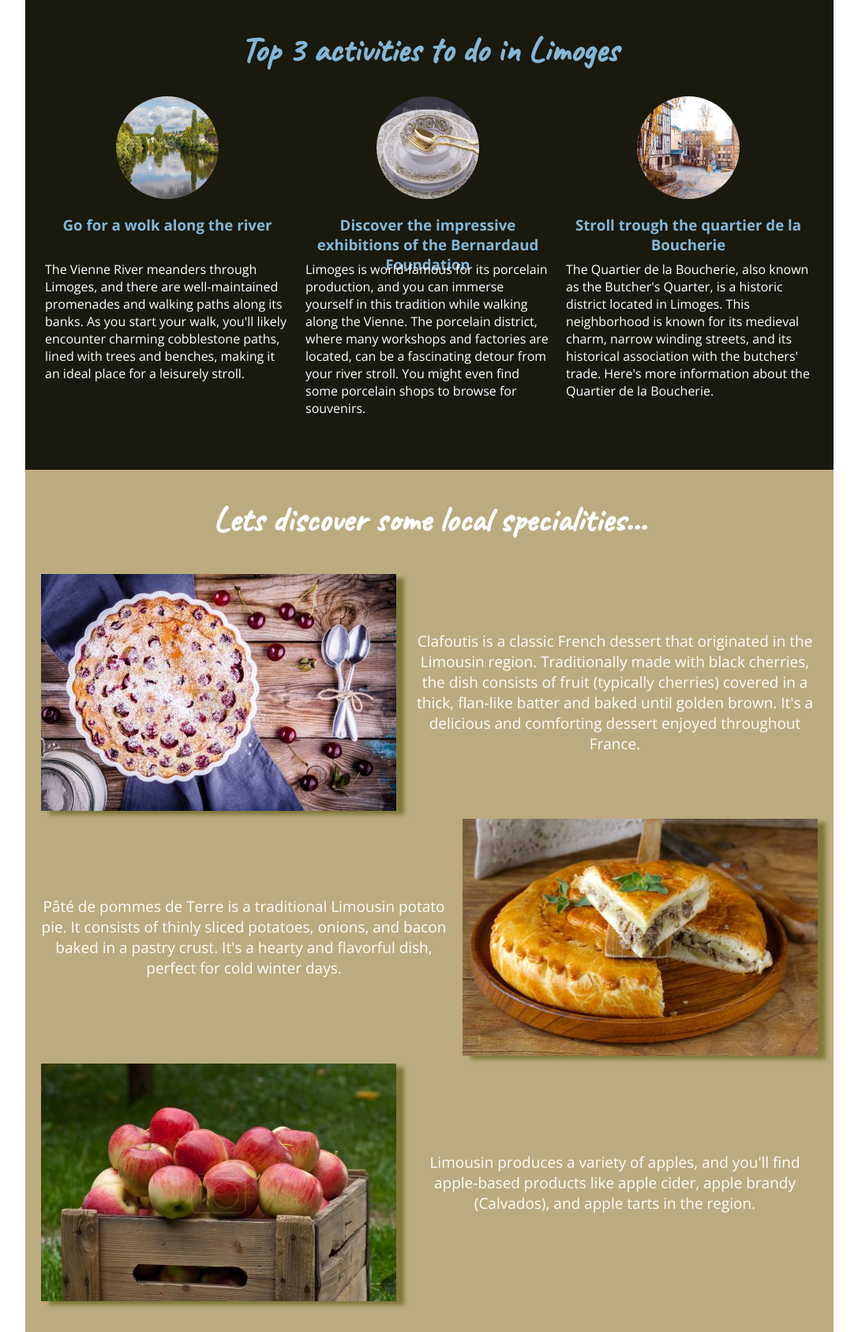
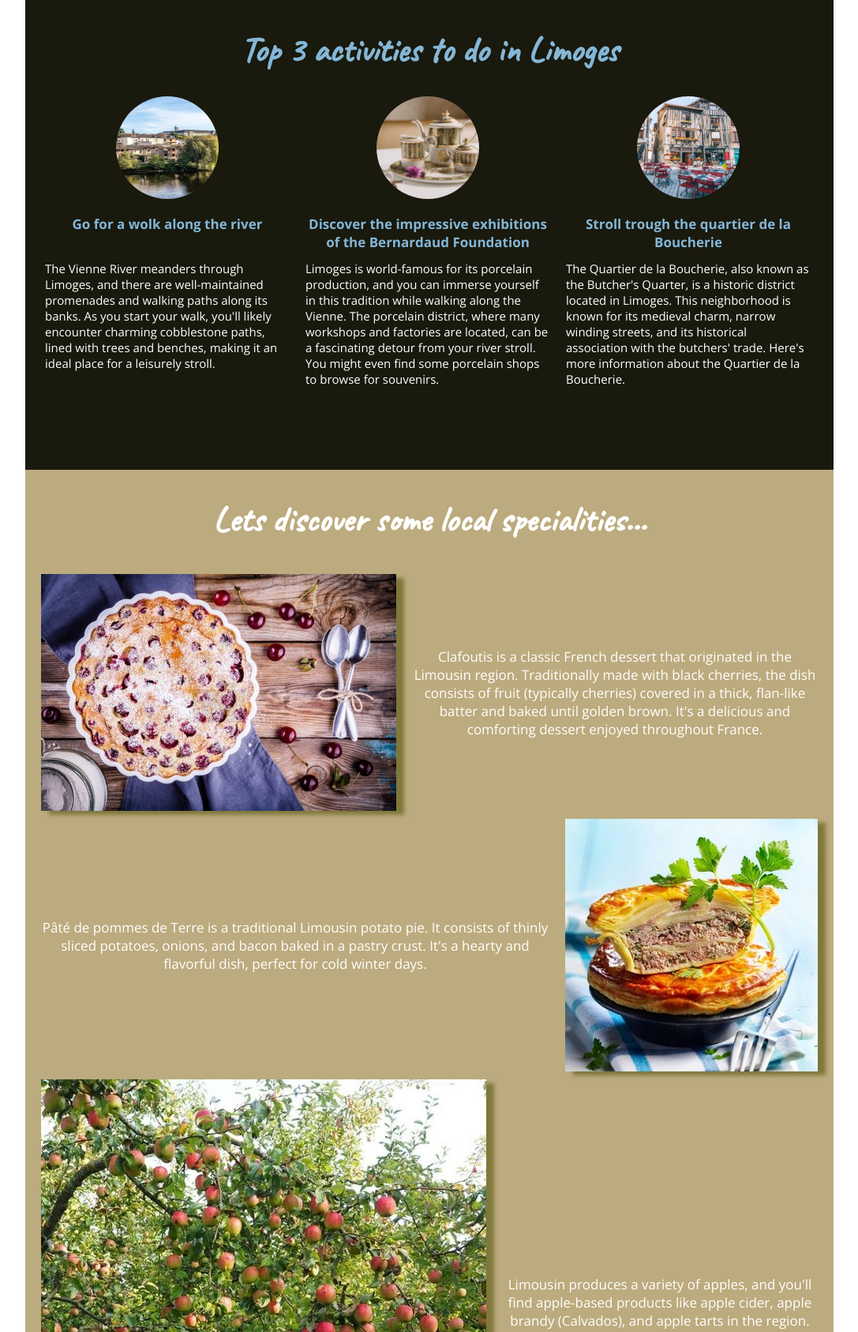
Before and after one commit to LaetiSasha/scrimba_P1_HomeTown_Page_092023, a website: page index.html in a window 1280 px wide. Shown: the part 480-2167 px from the top of the page at 79% size, without its empty margins (96-1183 px from the left). Drawn offline with nearby package versions, Linux system fonts and the light colour scheme; files whose address does not match are found by name; a web font is replaced by a local one.

Commit message:
Second commit

```diff
--- a/index.html
+++ b/index.html
@@ -30,7 +30,7 @@
 				<div class="activities">
 					<div class="activities__description">
 						<img
-							src="../01-soloProject/images/istockphoto-1257665533-1024x1024.jpg"
+							src="../01-soloProject/images/b4bc74853d36ffd2aadfe35fa0921e31.jpg"
 							alt="Vienne River"
 						/>
 						<div class="bottom__container">
@@ -47,7 +47,7 @@
 					</div>
 					<div class="activities__description">
 						<img
-							src="../01-soloProject/images/istockphoto-182683842-1024x1024.jpg"
+							src="../01-soloProject/images/9169c176f5071190aa63743dd689b4c3.jpg"
 							alt="porcelain plates"
 						/>
 						<div class="bottom__container">
@@ -69,7 +69,7 @@
 					</div>
 					<div class="activities__description">
 						<img
-							src="../01-soloProject/images/istockphoto-1368536624-1024x1024.jpg"
+							src="../01-soloProject/images/52dc0c27458cd72fc70fa58a93ef8864.jpg"
 							alt="quartier de la Boucherie"
 						/>
 						<div class="bottom__container">
@@ -105,7 +105,7 @@
 				</div>
 				<div class="potato__pie">
 					<img
-						src="../01-soloProject/images/api_thumb_451.jpg"
+						src="../01-soloProject/images/8da77724f7e0a454d5218181d91a1a1b.jpg"
 						alt="potato pie"
 					/>
 					<p>
@@ -117,7 +117,8 @@
 				</div>
 				<div class="apples">
 					<img
-						src="../01-soloProject/images/api_thumb_452.jpg"
+						id="applePic"
+						src="../01-soloProject/images/2beaa501e4b33ad7e920810d7600060e.jpg"
 						alt="apples"
 					/>
 					<p>
--- a/styles/main.scss
+++ b/styles/main.scss
@@ -79,6 +79,7 @@ $blue: #84b7d7;
 							h3 {
 								height: 20%;
 								color: $blue;
+								font-size: 17px;
 								&:hover {
 									cursor: pointer;
 									text-shadow: 0px 1px 10px #bbd1e1;
@@ -87,6 +88,7 @@ $blue: #84b7d7;
 							p {
 								height: 80%;
 								text-align: left;
+								font-size: 15px;
 							}
 						}
 					}
@@ -149,7 +151,7 @@ $blue: #84b7d7;
 					box-shadow: 10px 5px 5px #7f783b;
 				}
 				p {
-					font-size: 19px;
+					font-size: 17px;
 				}
 				.clafoutis {
 					display: flex;
@@ -169,6 +171,9 @@ $blue: #84b7d7;
 					align-items: center;
 					margin: 10px 20px;
 					gap: 20px;
+					#applePic {
+						width: 60%;
+					}
 				}
 			}
 			.main__funFact {
@@ -188,7 +193,7 @@ $blue: #84b7d7;
 					margin: 0 30px;
 				}
 				p {
-					font-size: 19px;
+					font-size: 17px;
 				}
 			}
 		}
```
Also changed, not shown: images/2beaa501e4b33ad7e920810d7600060e.jpg (added), images/52dc0c27458cd72fc70fa58a93ef8864.jpg (added), images/8da77724f7e0a454d5218181d91a1a1b.jpg (added), images/9169c176f5071190aa63743dd689b4c3.jpg (added), images/Limoges_train_station.jpg (deleted), images/api_thumb_451.jpg (deleted), images/api_thumb_452.jpg (deleted), images/b4bc74853d36ffd2aadfe35fa0921e31.jpg (added), images/f7544dd64c4157e08e8028a46e3fc0bb.jpg (added), images/istockphoto-1257665533-1024x1024.jpg (deleted), images/istockphoto-1368536624-1024x1024.jpg (deleted), images/istockphoto-182683842-1024x1024.jpg (deleted), images/istockphoto-495829190-1024x1024.jpg (deleted), images/istockphoto-517192624-1024x1024.jpg (deleted), 1 more files, 3 other files.
